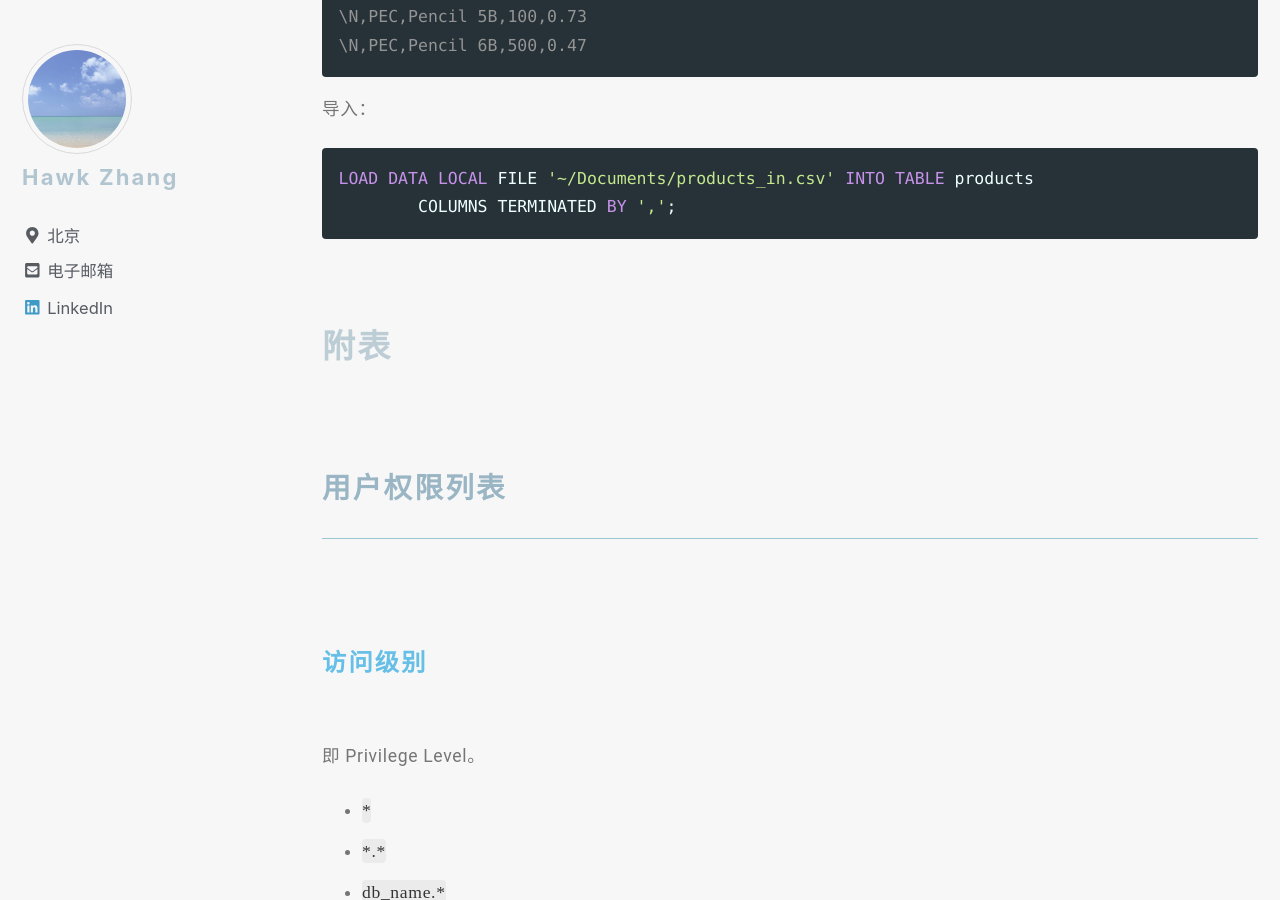
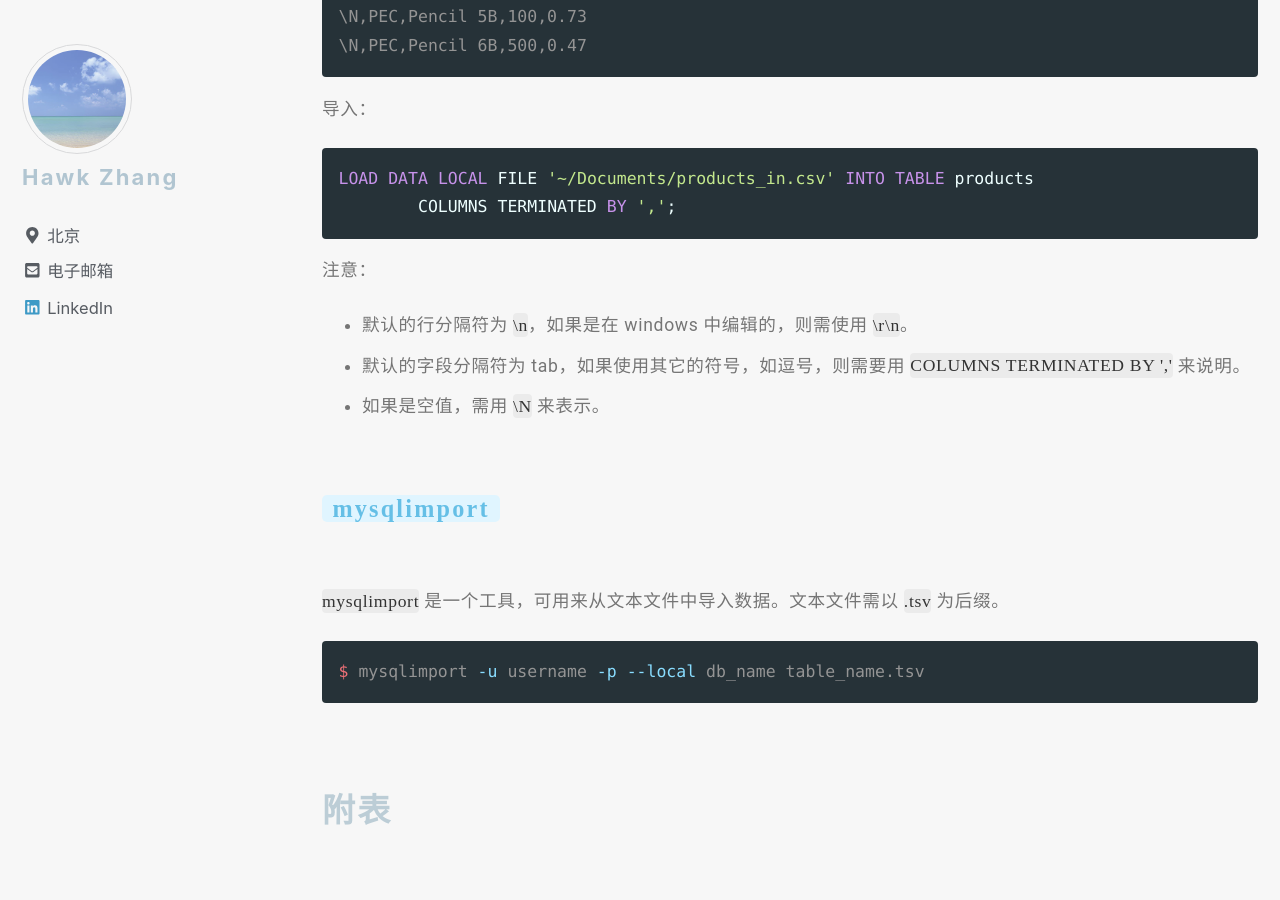
Before and after one commit to narru888/linotes_note, a Jekyll site: the page built from _posts/mysql/2016-04-02-statements.md, in a window 1280 px wide and 900 px high, scrolled down 23573 px. Built offline with Jekyll 4.4.1, drawn with Linux system fonts in a browser that asks for light colours; nearby versions of some CDN libraries; a script that is not in the unit is left out.

Commit message:
update on 2018-10-15 15:16:01 CST

````diff
--- a/_posts/mysql/2016-04-02-statements.md
+++ b/_posts/mysql/2016-04-02-statements.md
@@ -953,6 +953,23 @@ LOAD DATA LOCAL FILE '~/Documents/products_in.csv' INTO TABLE products
 	COLUMNS TERMINATED BY ',';
 ```
 
+注意：
+
+* 默认的行分隔符为 `\n`，如果是在 windows 中编辑的，则需使用 `\r\n`。
+* 默认的字段分隔符为 tab，如果使用其它的符号，如逗号，则需要用 `COLUMNS TERMINATED BY ','` 来说明。
+* 如果是空值，需用 `\N` 来表示。
+
+
+
+
+#### `mysqlimport`
+
+`mysqlimport` 是一个工具，可用来从文本文件中导入数据。文本文件需以 `.tsv` 为后缀。
+
+```bash
+$ mysqlimport -u username -p --local db_name table_name.tsv
+```
+
 
 
 
````
